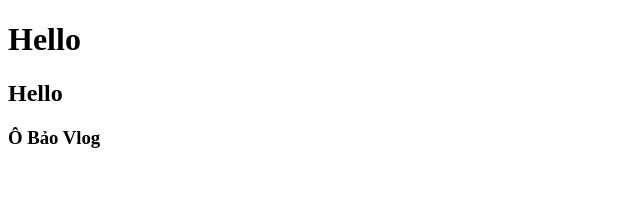
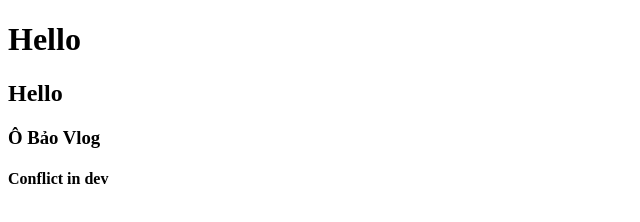
Before and after one commit to NguyenDinhTiem/4aecaykhe, a plain HTML site: page index.html in a window 1280 px wide. Shown: the whole page, without its empty margins (0-640 px from the left). Drawn offline with Linux system fonts and the light colour scheme.

Commit message:
add conflict in dev

```diff
--- a/index.html
+++ b/index.html
@@ -9,5 +9,6 @@
     <h1>Hello</h1>
     <h2>Hello</h2>
     <h3>Ô Bảo Vlog</h3>
+    <h4> Conflict in dev</h4>
 </body>
 </html>
```
